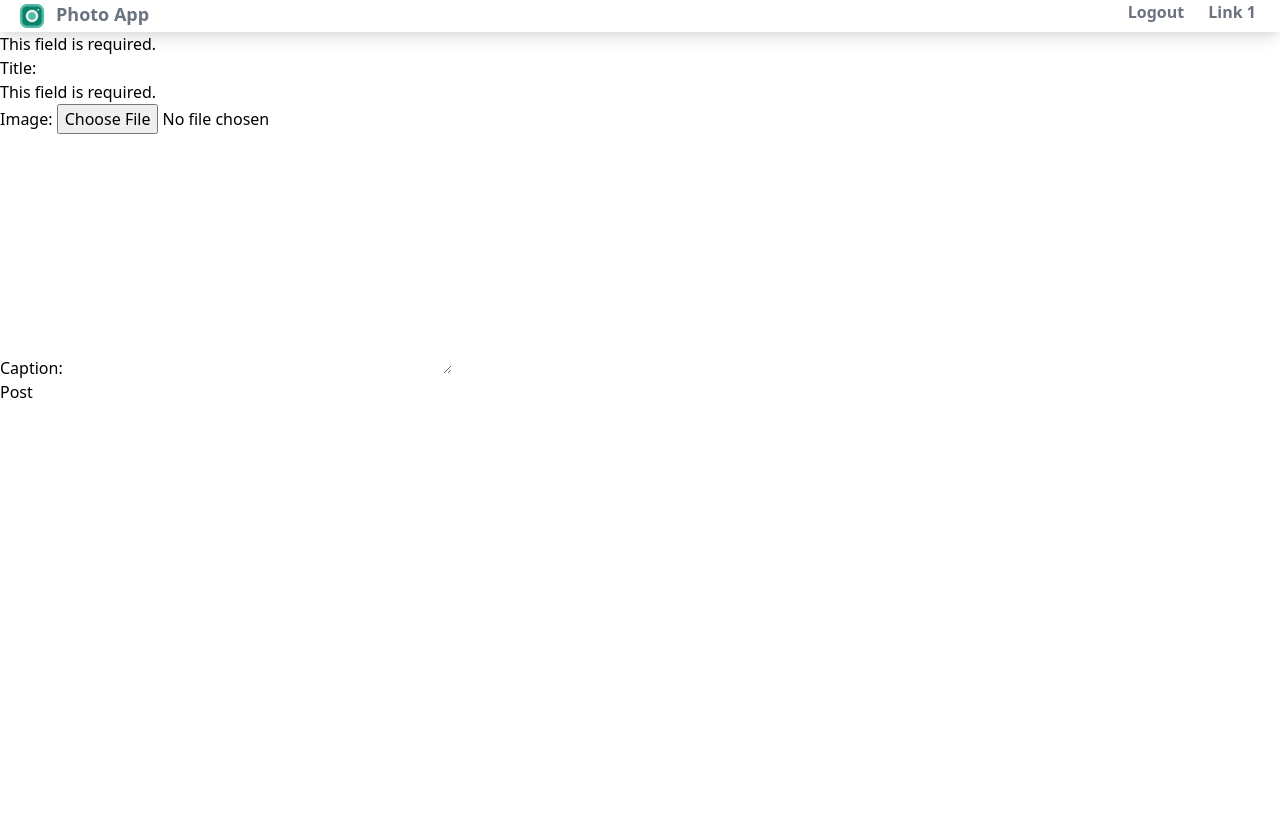
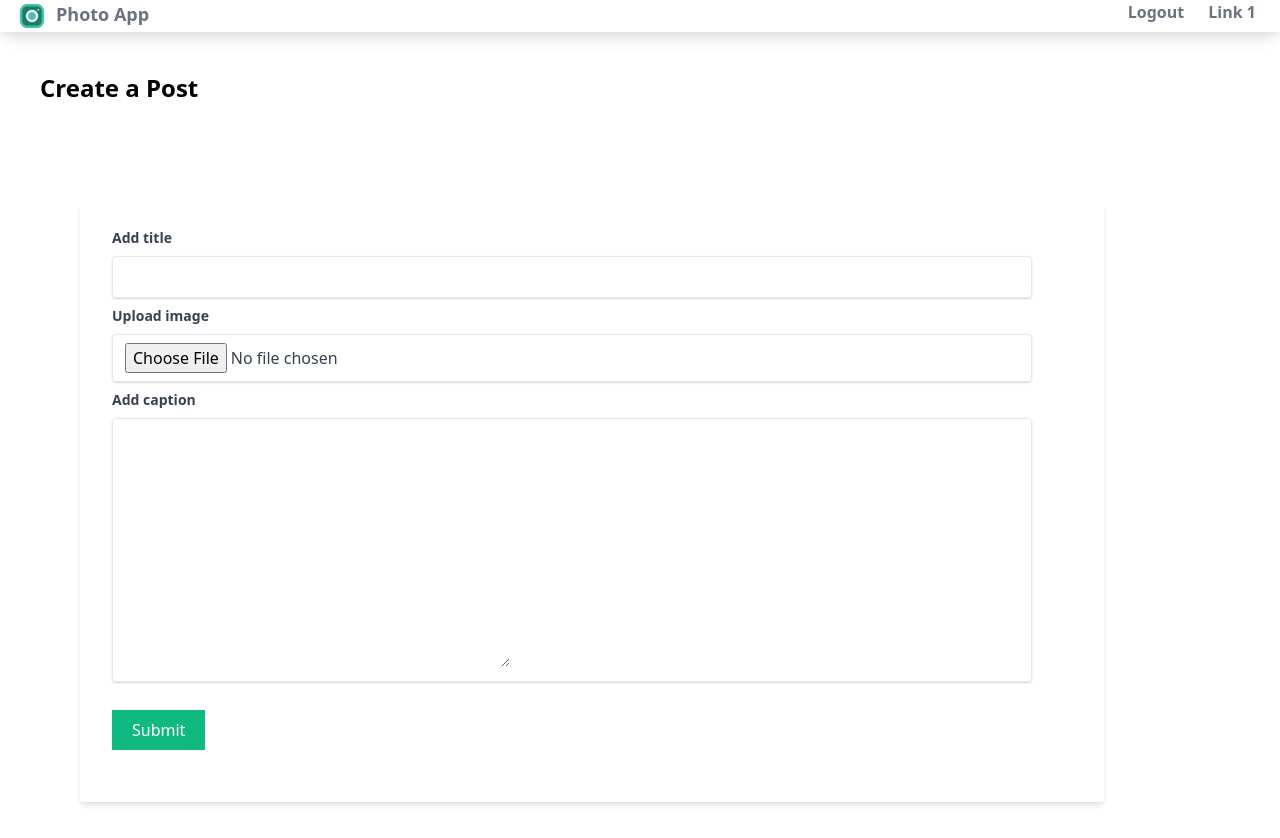
Before and after one commit to PiotrWirth/Website_Instagram_Clone_Project, a Django app: page /posts/create/ in a window 1280 px wide. Before the commit the page ends 398 px from the top, so only its background shows below. Run offline with Django 4.2, Linux system fonts and the light colour scheme; a user stored in the database is signed in; style sheets or scripts are compiled from the project's sources.

Commit message:
Styling create post page

```diff
--- a/Social/accounts/templates/accounts/edit.html
+++ b/Social/accounts/templates/accounts/edit.html
@@ -2,7 +2,7 @@
 {% block content %}
 <h2 class='text-2xl m-10 font-bold'>Edit profile form</h2>
 <div class='container py-5 mx-10'>
-    <form method='POST' enctype='multipart/form-data'>
+    <form method='POST' class='bg-white shadow-md m-10 px-8 rounded pt-6 pb-8 mb-4 w-4/5' enctype='multipart/form-data'>
         {% csrf_token %}
         <div class='mb-2'>
             <label class='block text-gray-700 text-sm font-bold mb-2' for="">First Name</label>
--- a/Social/accounts/templates/accounts/password_change_form.html
+++ b/Social/accounts/templates/accounts/password_change_form.html
@@ -9,7 +9,7 @@
             {% endfor %}
         {% endif %}
     </div>
-    <form method='POST'>
+    <form method='POST' class='bg-white shadow-md m-10 px-8 rounded pt-6 pb-8 mb-4 w-4/5'>
         {% csrf_token %}
         <div class='mb-2'>
             <label class='block text-gray-700 text-sm font-bold mb-2' for="">Old password</label>
--- a/Social/posts/templates/posts/create.html
+++ b/Social/posts/templates/posts/create.html
@@ -1,8 +1,30 @@
 {% extends 'accounts/base.html' %}
 {% block content %}
-<form method='POST' enctype='multipart/form-data'>
-    {% csrf_token %}
-    {{ form.as_p }}
-    <button type='submit'>Post</button>
-</form>
+<h2 class='text-2xl m-10 font-bold'>Create a Post</h2>
+<div class='container py-5 mx-10'>
+
+    <form method='POST' class='bg-white shadow-md m-10 px-8 rounded pt-6 pb-8 mb-4 w-4/5' enctype='multipart/form-data'>
+        {% csrf_token %}
+        <div class='mb-2'>
+            <label class='block text-gray-700 text-sm font-bold mb-2' for="">Add title</label>
+            <div class='shadow appearance-none border rounded py-2 px-3 mr-10 text-gray-700'>
+                {{form.title}}
+            </div>
+        </div>
+        <div class='mb-2'>
+            <label class='block text-gray-700 text-sm font-bold mb-2' for="">Upload image</label>
+            <div class='shadow appearance-none border rounded py-2 px-3 mr-10 text-gray-700'>
+                {{form.image}}
+            </div>
+        </div>
+        <div class='mb-2'>
+            <label class='block text-gray-700 text-sm font-bold mb-2' for="">Add caption</label>
+            <div class='shadow appearance-none border rounded py-2 px-3 mr-10 text-gray-700'>
+                {{form.caption}}
+            </div>
+        </div>
+
+        <button type='submit' class='bg-green-500 text-white my-5 px-5 py-2'>Submit</button>
+    </form>
+</div>
 {% endblock  %}
```
